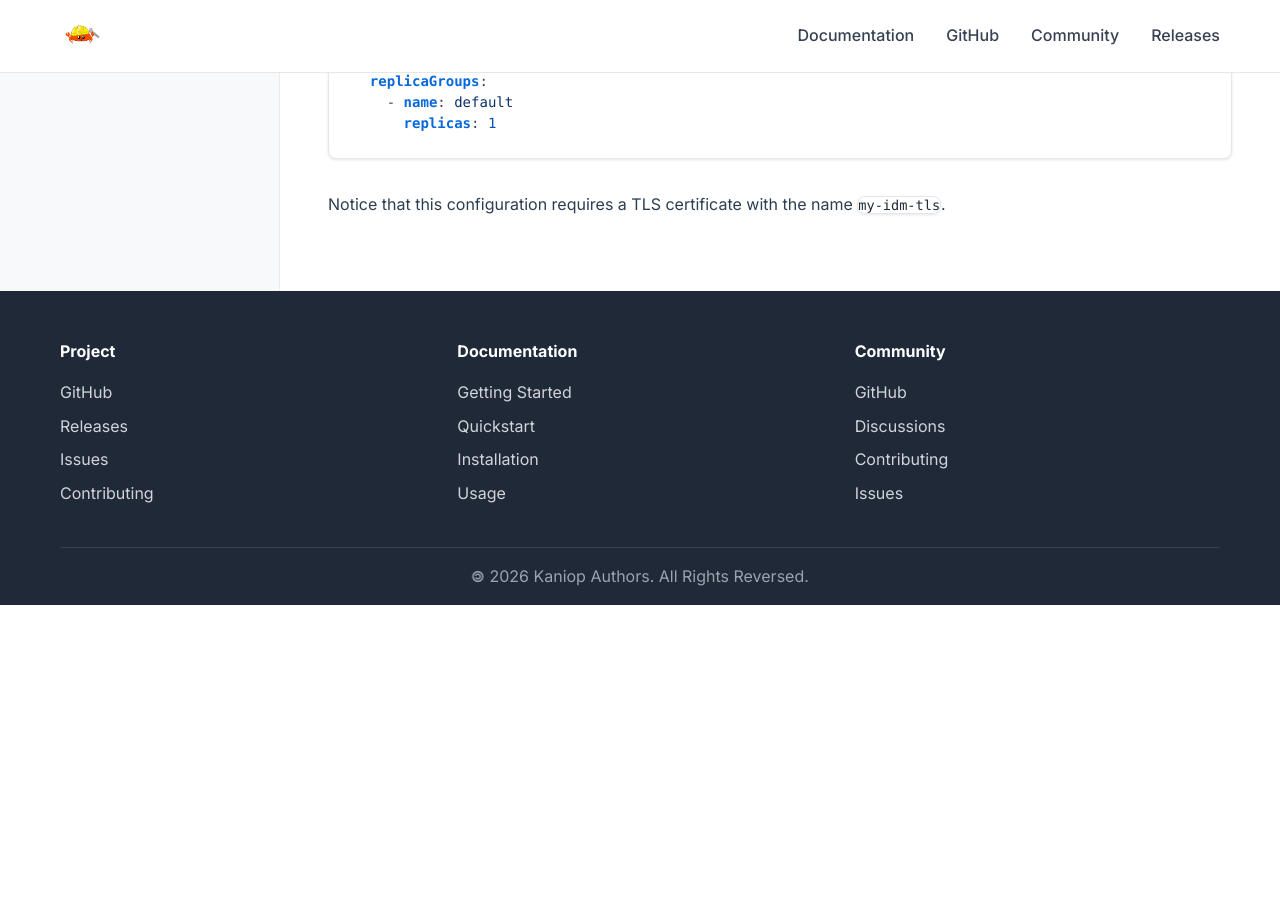
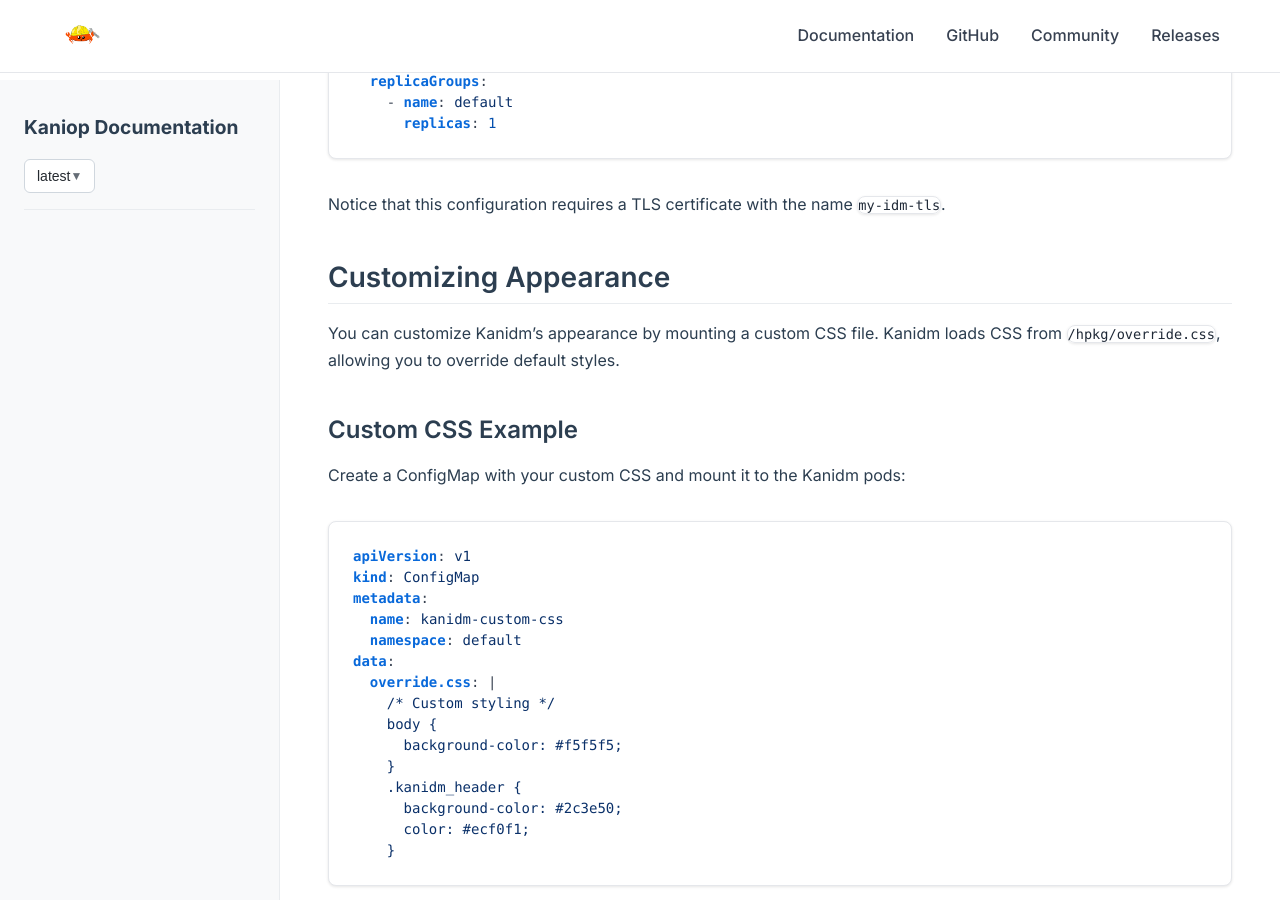
Before and after one commit to pando85/pando85.github.io, a Jekyll site: the page built from docs/kaniop/latest/usage/kanidm.md, in a window 1280 px wide and 900 px high, scrolled down 1306 px. Built offline with Jekyll 4.4.1, drawn with Linux system fonts in a browser that asks for light colours; before the commit the page ends 1911 px from its top, so only the background shows below that; some of the changed text lies outside the part shown.

Commit message:
deploy: pando85/kaniop@344e5aaf3f50a085f142e9e8e131c9a7cd25f1e4

````diff
--- a/docs/kaniop/latest/usage/kanidm.md
+++ b/docs/kaniop/latest/usage/kanidm.md
@@ -39,3 +39,58 @@
 ```
 
 Notice that this configuration requires a TLS certificate with the name `my-idm-tls`.
+
+## Customizing Appearance
+
+You can customize Kanidm's appearance by mounting a custom CSS file. Kanidm loads CSS from
+`/hpkg/override.css`, allowing you to override default styles.
+
+### Custom CSS Example
+
+Create a ConfigMap with your custom CSS and mount it to the Kanidm pods:
+
+```yaml
+apiVersion: v1
+kind: ConfigMap
+metadata:
+  name: kanidm-custom-css
+  namespace: default
+data:
+  override.css: |
+    /* Custom styling */
+    body {
+      background-color: #f5f5f5;
+    }
+    .kanidm_header {
+      background-color: #2c3e50;
+      color: #ecf0f1;
+    }
+```
+
+Then reference it in your Kanidm CR:
+
+```yaml
+apiVersion: kaniop.rs/v1beta1
+kind: Kanidm
+metadata:
+  name: my-idm
+spec:
+  domain: idm.example.com
+  replicaGroups:
+    - name: default
+      replicas: 1
+  volumes:
+    - name: custom-css
+      configMap:
+        name: kanidm-custom-css
+  volumeMounts:
+    - name: custom-css
+      mountPath: /hpkg/override.css
+      subPath: override.css
+```
+
+See the complete example at
+[`examples/kanidm-custom-css.yaml`](https://github.com/pando85/kaniop/blob/master/examples/kanidm-custom-css.yaml).
+
+For more information on customizing Kanidm, see the
+[Kanidm documentation](https://kanidm.github.io/kanidm/stable/customising.html).
````
